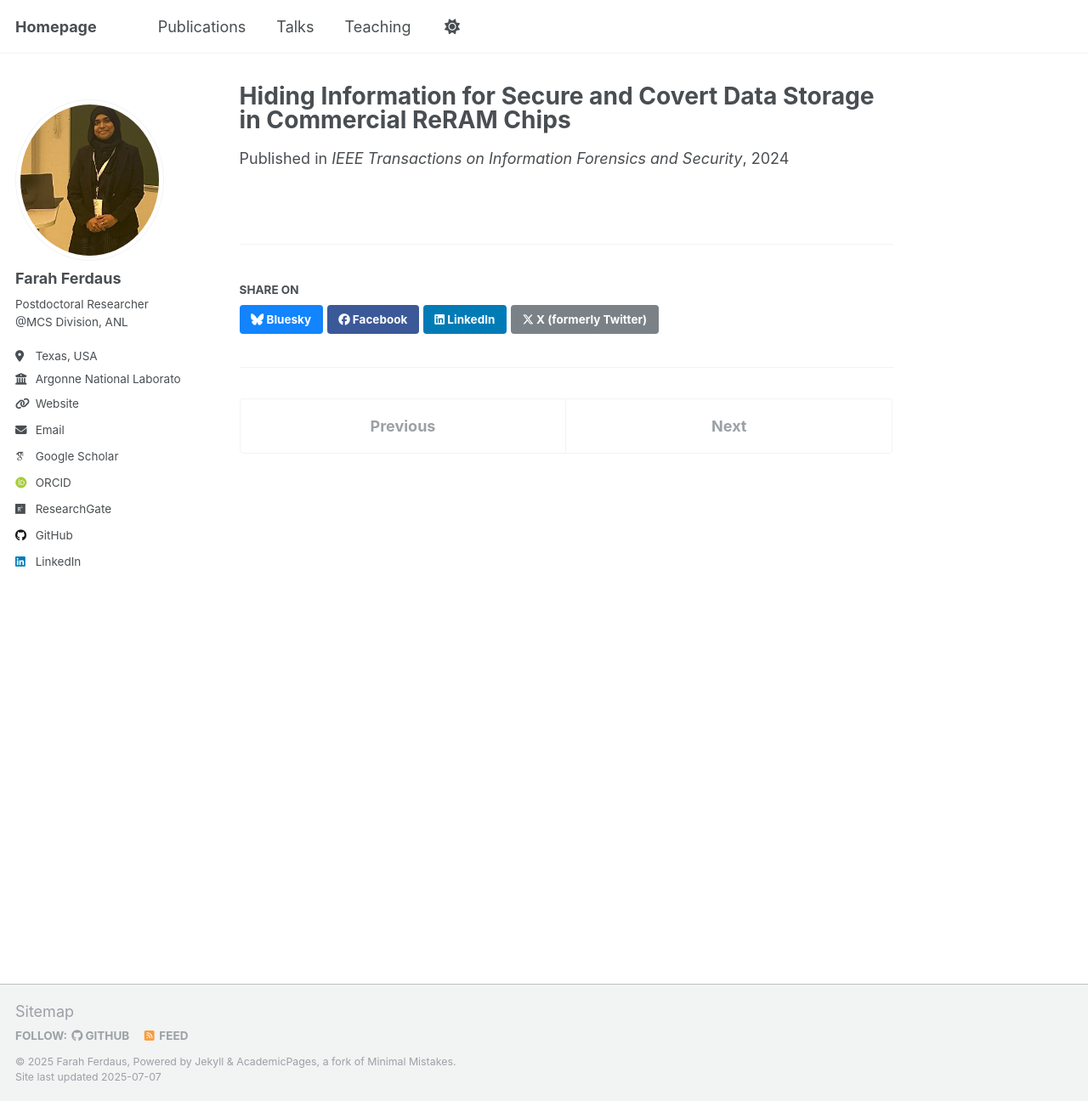
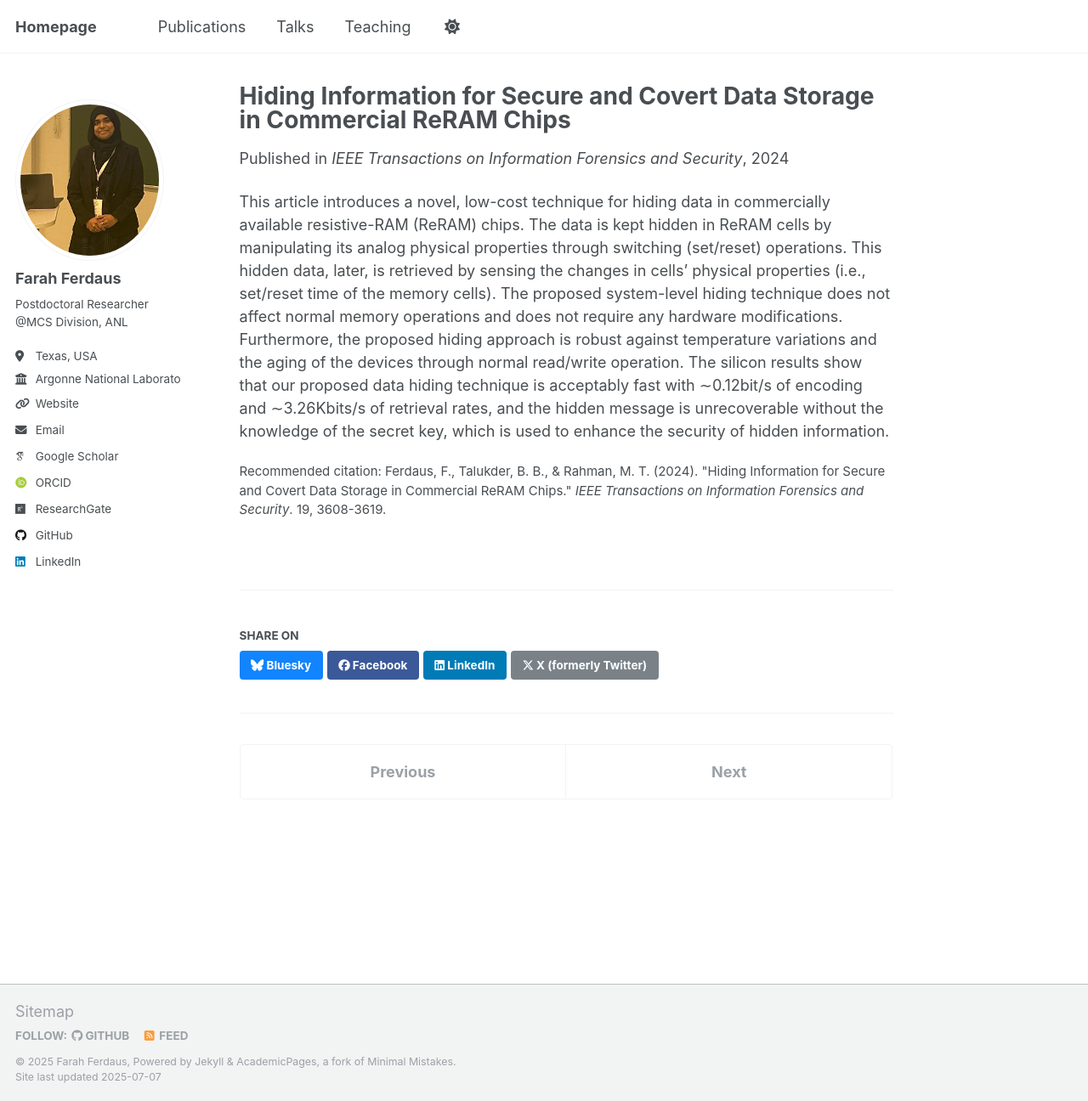
Before and after one commit to fferdaus/fferdaus.github.io, a Jekyll site: the page built from _publications/2024-02-13-dataHiding.md, in a window 1280 px wide and 1296 px high. Shown: the whole window at 85% size. Built offline with Jekyll 4.4.1, drawn with Linux system fonts in a browser that asks for light colours; some web fonts are replaced.

Commit message:
Update 2024-02-13-dataHiding.md

```diff
--- a/_publications/2024-02-13-dataHiding.md
+++ b/_publications/2024-02-13-dataHiding.md
@@ -9,6 +9,9 @@ venue: 'IEEE Transactions on Information Forensics and Security'
 # slidesurl: 'http://academicpages.github.io/files/slides2.pdf'
 # paperurl: 'http://academicpages.github.io/files/paper2.pdf'
 #citation: 'Your Name, You. 1(2010). &quot;Paper Title Number 2.&quot; <i>Journal 1</i>. 1(2).'
+citation: 'Ferdaus, F., Talukder, B. B., & Rahman, M. T. (2024). &quot;Hiding Information for Secure and Covert Data Storage in Commercial ReRAM Chips.&quot; <i>IEEE Transactions on Information Forensics and Security</i>. 19, 3608-3619.'
 ---
 
+This article introduces a novel, low-cost technique for hiding data in commercially available resistive-RAM (ReRAM) chips. The data is kept hidden in ReRAM cells by manipulating its analog physical properties through switching (set/reset) operations. This hidden data, later, is retrieved by sensing the changes in cells’ physical properties (i.e., set/reset time of the memory cells). The proposed system-level hiding technique does not affect normal memory operations and does not require any hardware modifications. Furthermore, the proposed hiding approach is robust against temperature variations and the aging of the devices through normal read/write operation. The silicon results show that our proposed data hiding technique is acceptably fast with ∼0.12bit/s of encoding and ∼3.26Kbits/s of retrieval rates, and the hidden message is unrecoverable without the knowledge of the secret key, which is used to enhance the security of hidden information.
+
 <!--The contents above will be part of a list of publications, if the user clicks the link for the publication than the contents of section will be rendered as a full page, allowing you to provide more information about the paper for the reader. When publications are displayed as a single page, the contents of the above "citation" field will automatically be included below this section in a smaller font.-->
```
